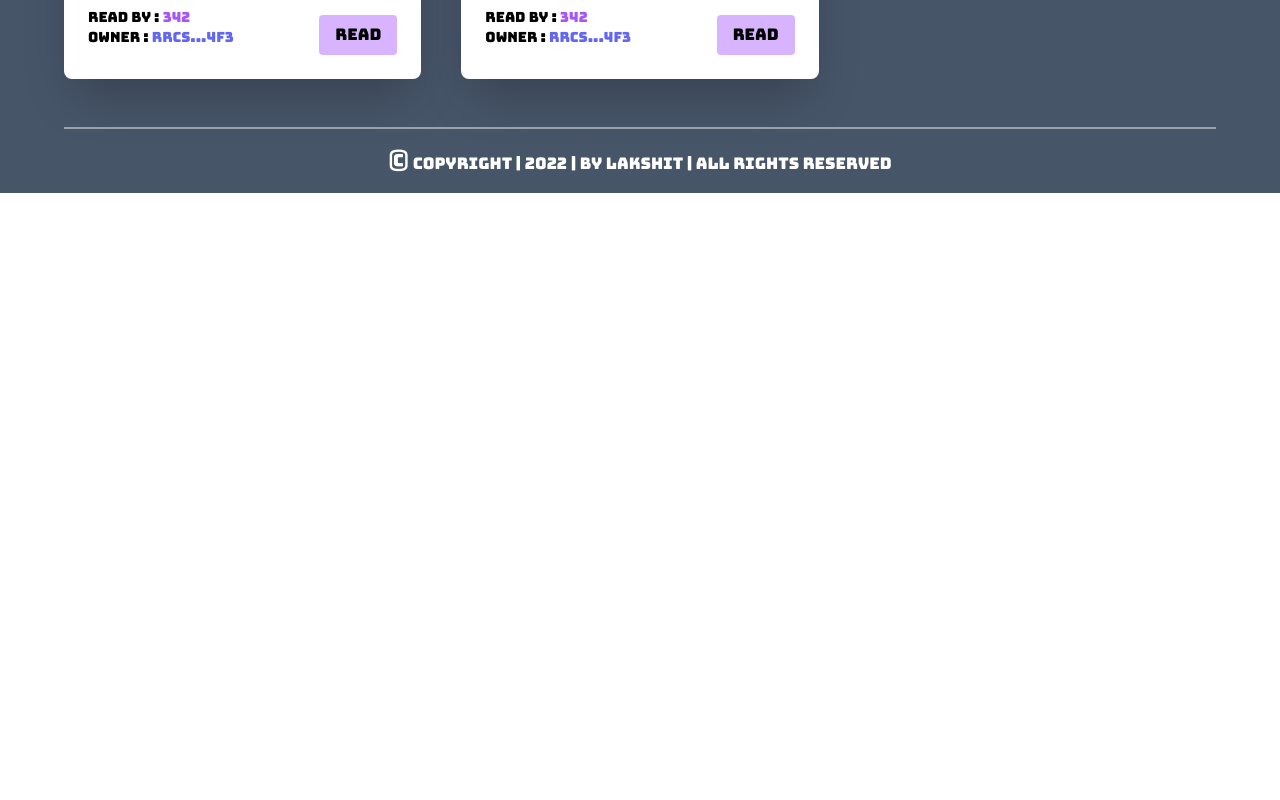
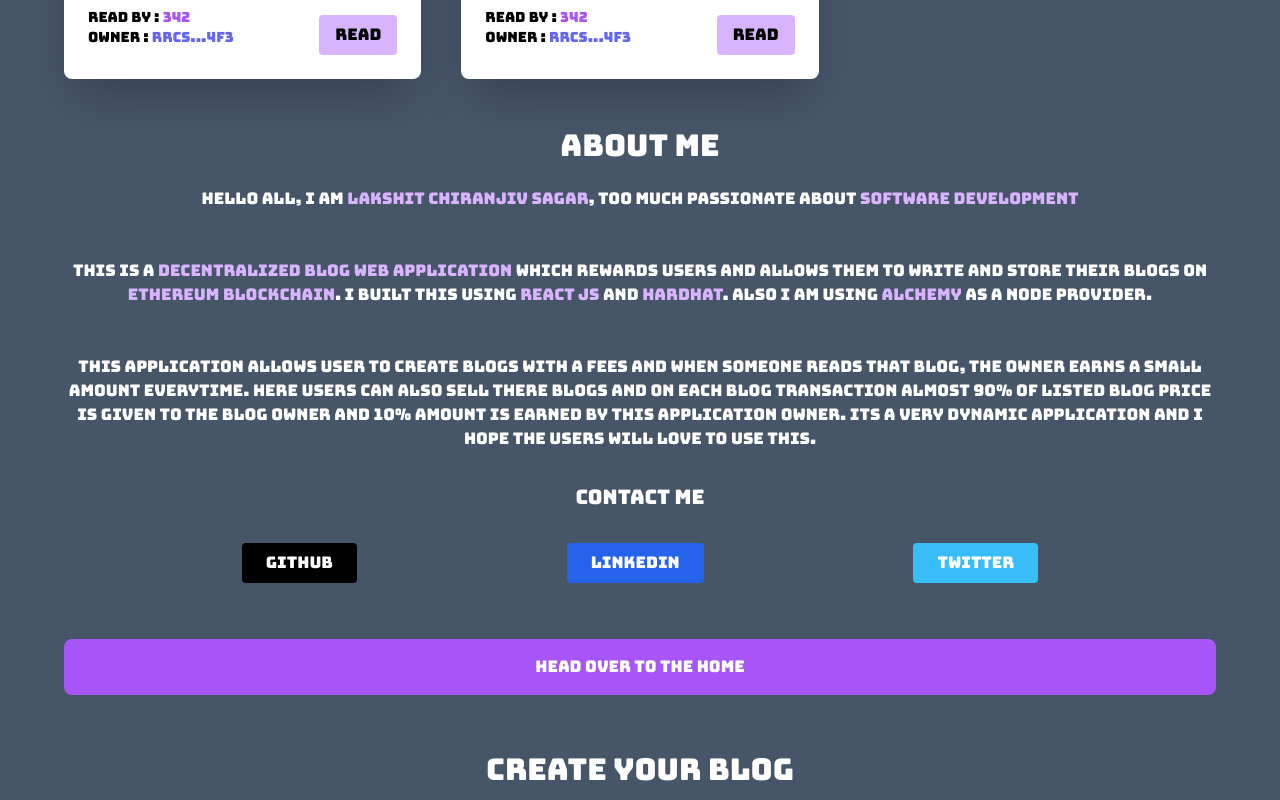
Before and after one commit to Lakshit-Chiranjiv/D-Blog-Dapp, a React (Vite) app in the folder client/: page / in a window 1280 px wide. Shown: the part 1000-1800 px from the top of the page. Before the commit the page ends 1193 px from the top, so only its background shows below. Built offline with nearby package versions, Linux system fonts and the light colour scheme.

Commit message:
used create page component

```diff
--- a/client/src/App.jsx
+++ b/client/src/App.jsx
@@ -1,6 +1,9 @@
 
 import './App.css'
+import About from './components/About'
 import BlogList from './components/BlogList'
+import Button from './components/Button'
+import CreatePage from './components/CreatePage'
 import Footer from './components/Footer'
 import Hero from './components/Hero'
 import Nav from './components/Nav'
@@ -12,6 +15,8 @@ function App() {
       <Nav/>
       <Hero/>
       <BlogList/>
+      <About/>
+      <CreatePage/>
       <Footer/>
     </div>
   )
```
